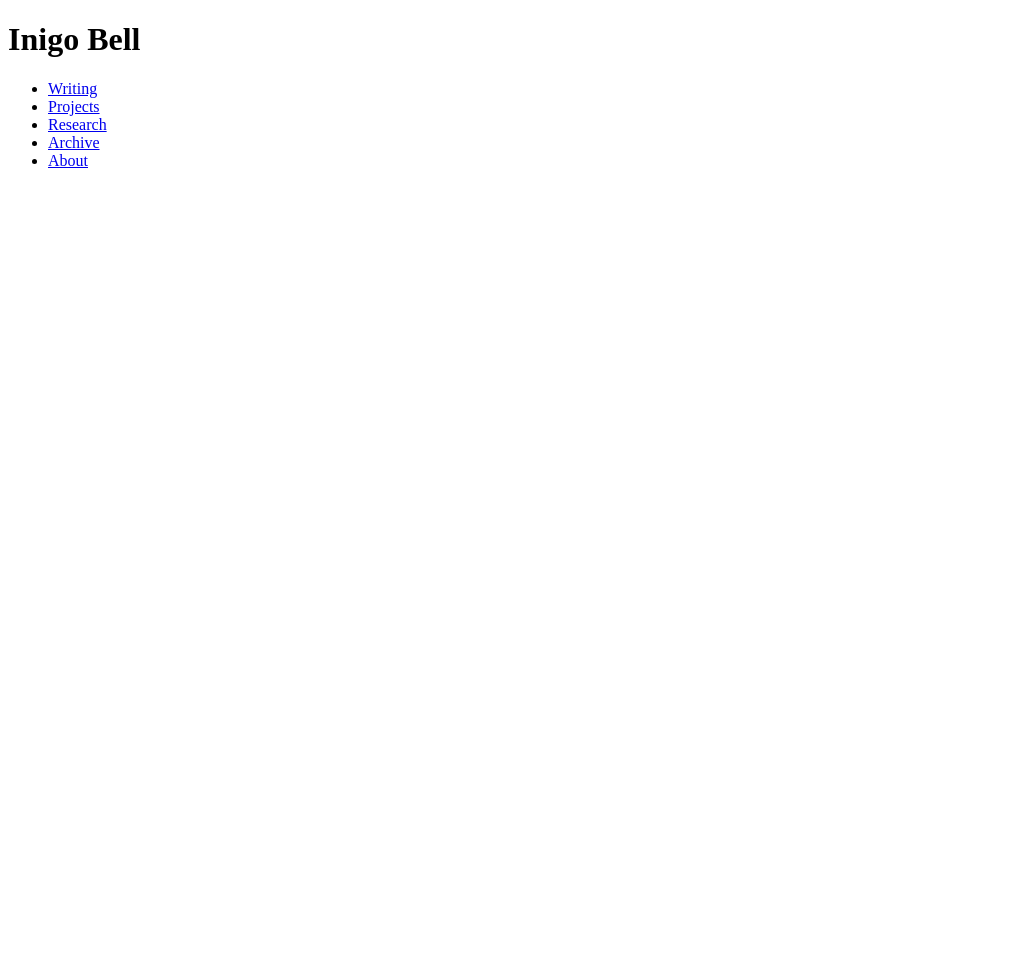
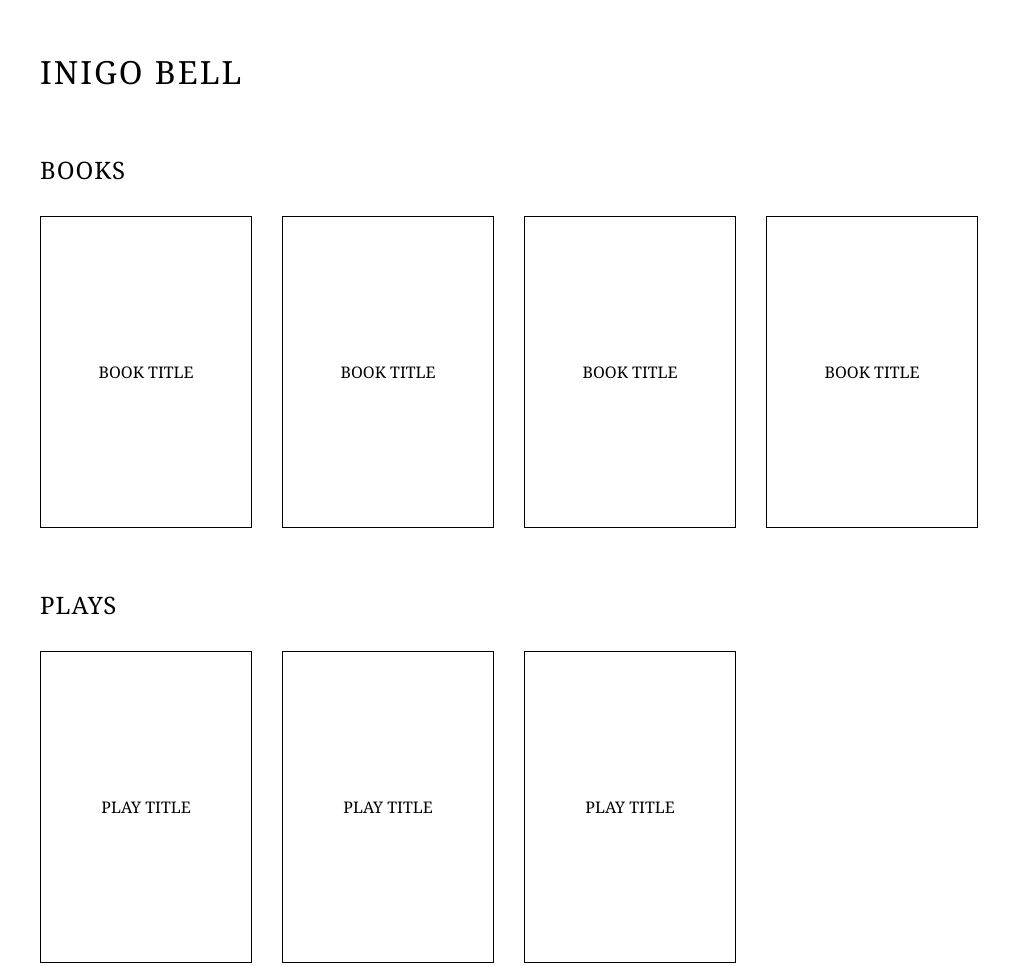
Before and after one commit to AllanWayworth/inigobell.xyz, a plain HTML site: page index.html in a window 1280 px wide. Shown: the whole page, without its empty margins (0-1032 px from the left). Before the commit the page ends 800 px from the top, so only its background shows below. Drawn offline with Linux system fonts and the light colour scheme.

Commit message:
Update index.html

```diff
--- a/index.html
+++ b/index.html
@@ -2,18 +2,78 @@
 <html>
 <head>
     <title>Inigo Bell</title>
+
+    <style>
+        body {
+            font-family: Georgia, serif;
+            max-width: 1200px;
+            margin: 50px auto;
+            padding: 0 20px;
+            background: white;
+            color: black;
+        }
+
+        h1 {
+            font-weight: normal;
+            letter-spacing: 2px;
+            margin-bottom: 60px;
+        }
+
+        h2 {
+            font-weight: normal;
+            margin-top: 60px;
+            margin-bottom: 30px;
+            letter-spacing: 1px;
+        }
+
+        .grid {
+            display: flex;
+            flex-wrap: wrap;
+            gap: 30px;
+        }
+
+        .cover {
+            width: 180px;
+            height: 280px;
+            border: 1px solid black;
+
+            display: flex;
+            align-items: center;
+            justify-content: center;
+
+            text-align: center;
+            padding: 15px;
+
+            text-decoration: none;
+            color: black;
+        }
+
+        .cover:hover {
+            background: #f5f5f5;
+        }
+    </style>
 </head>
+
 <body>
 
-<h1>Inigo Bell</h1>
+<h1>INIGO BELL</h1>
 
-<ul>
-    <li><a href="#">Writing</a></li>
-    <li><a href="#">Projects</a></li>
-    <li><a href="#">Research</a></li>
-    <li><a href="#">Archive</a></li>
-    <li><a href="#">About</a></li>
-</ul>
+<h2>BOOKS</h2>
+
+<div class="grid">
+    <a class="cover" href="#">BOOK TITLE</a>
+    <a class="cover" href="#">BOOK TITLE</a>
+    <a class="cover" href="#">BOOK TITLE</a>
+    <a class="cover" href="#">BOOK TITLE</a>
+</div>
+
+<h2>PLAYS</h2>
+
+<div class="grid">
+    <a class="cover" href="#">PLAY TITLE</a>
+    <a class="cover" href="#">PLAY TITLE</a>
+    <a class="cover" href="#">PLAY TITLE</a>
+</div>
 
 </body>
 </html>
```
